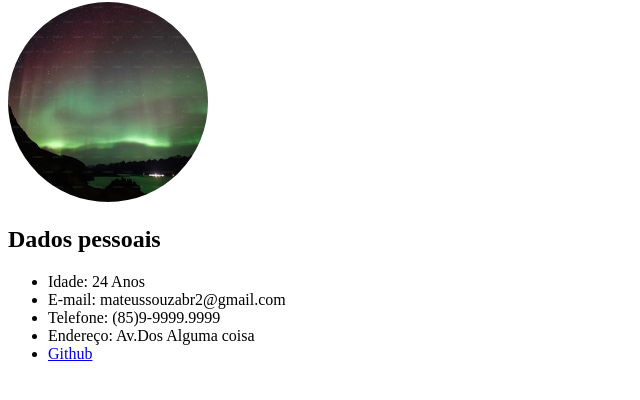
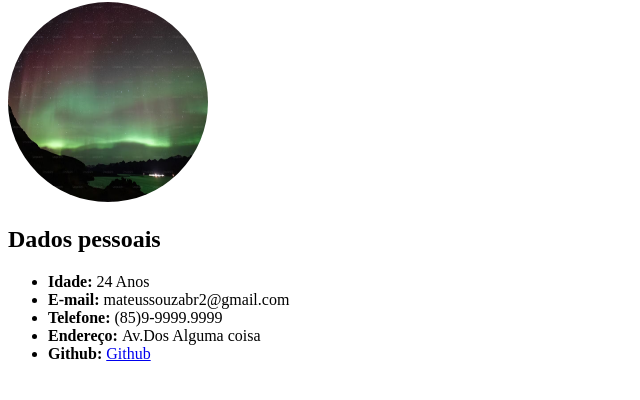
Before and after one commit to MattSouza14/geracaotechhtml, a plain HTML site: page sobreMim.html in a window 1280 px wide. Shown: the part 78-478 px from the top of the page, without its empty margins (0-640 px from the left). Drawn offline with Linux system fonts and the light colour scheme.

Commit message:
alteração de tags

```diff
--- a/index.css
+++ b/index.css
@@ -3,3 +3,7 @@ img {
     height: 200px;
     border-radius: 50%;
 }
+
+span {
+    font-weight: bold;
+}
--- a/sobreMim.html
+++ b/sobreMim.html
@@ -11,11 +11,11 @@
     <img src="/premium_photo-1669741180242-d7d58dea01cc.avif" alt="Foto de perfil">
     <h2>Dados pessoais</h2>
     <ul>
-        <li>Idade: 24 Anos</li>
-        <li>E-mail: mateussouzabr2@gmail.com</li>
-        <li>Telefone: (85)9-9999.9999</li>
-        <li>Endereço: Av.Dos Alguma coisa </li>
-        <li><a href="https://github.com/MattSouza14">Github</a></li>
+        <li><span>Idade: </span> 24 Anos</li>
+        <li><span>E-mail: </span> mateussouzabr2@gmail.com</li>
+        <li><span>Telefone: </span> (85)9-9999.9999</li>
+        <li><span>Endereço: </span> Av.Dos Alguma coisa </li>
+        <li><span>Github: </span><a href="https://github.com/MattSouza14">Github</a></li>
     </ul>
 
 </body>
```
